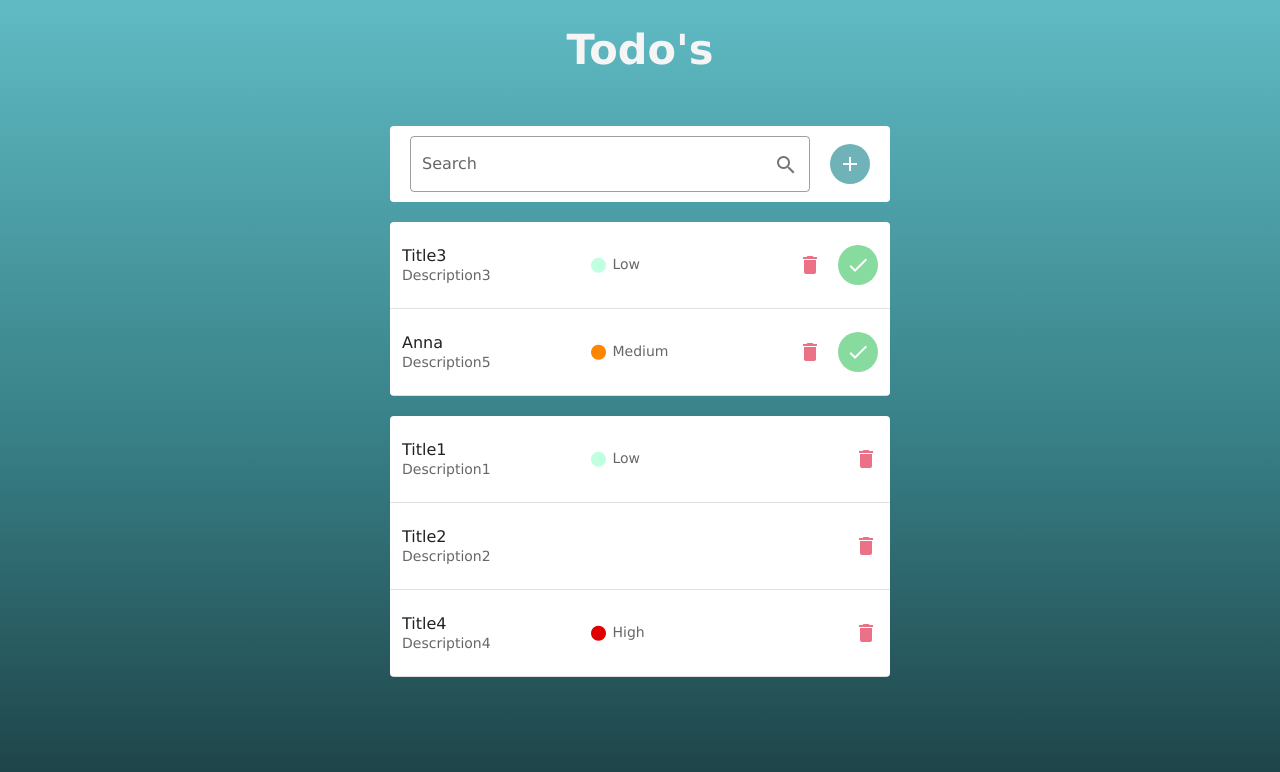
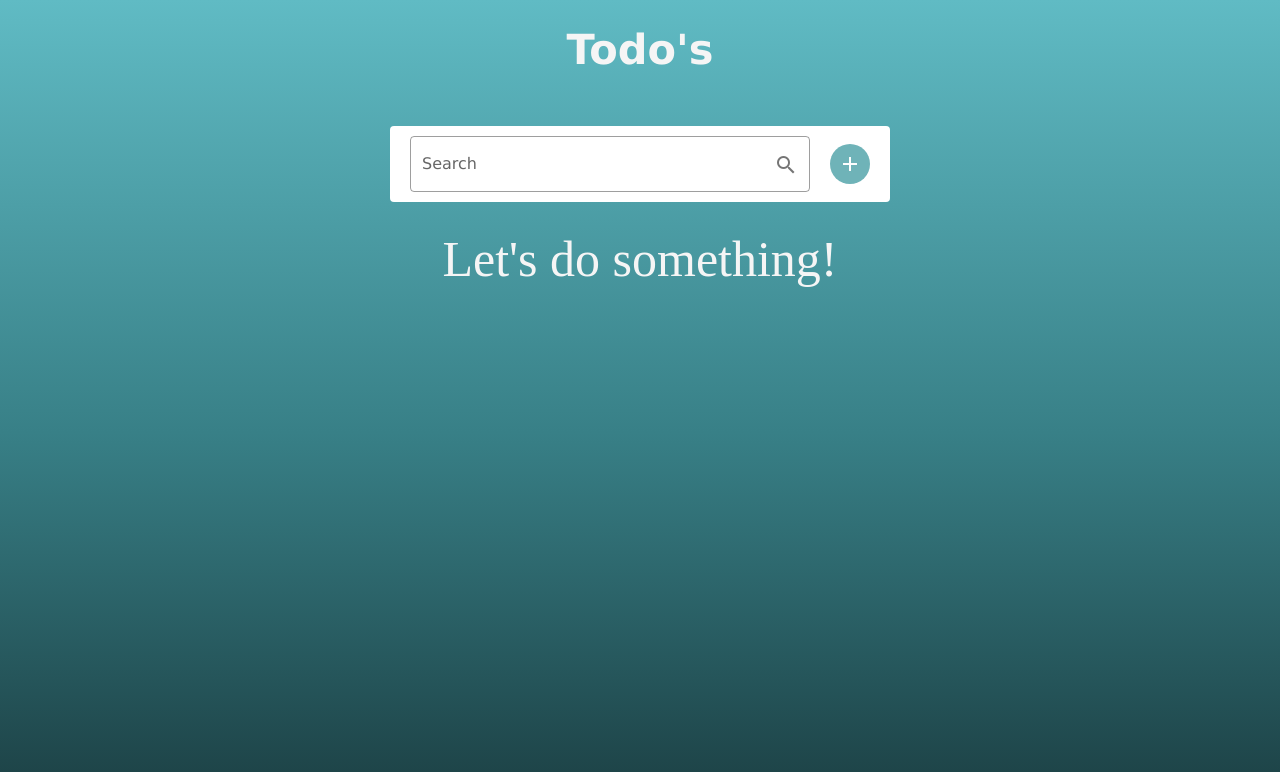
Before and after one commit to bananna96/todo-list, a Vue app: page / in a window 1280 px wide. Shown: the top 772 px of the page. Built offline with nearby package versions, Linux system fonts and the light colour scheme.

Commit message:
[master] more adjustments, added putting back to pending, removed db data

```diff
--- a/src/components/ListItem.vue
+++ b/src/components/ListItem.vue
@@ -5,7 +5,10 @@
 			:key="listItem.id"
 			class="item-container"
 		>
-			<v-col @click="toggleEditable">
+			<v-col
+				:cols="listItem.priority > 0 ? 6 : 8"
+				@click="toggleEditable"
+			>
 				<v-list-item-content>
 					<v-list-item-title>
 						{{ listItem.title }}
@@ -24,6 +27,18 @@
 			<v-col class="col-3">
 				<v-list-item-action>
 					<div class="actions-wrapper">
+						<v-btn
+							color="#FFFFFF"
+							v-show="done"
+							small
+							depressed
+							fab
+							class="arrow-btn"
+						>
+							<v-icon @click="toggleDone" color="#6fb3b8">
+								mdi-arrow-up
+							</v-icon>
+						</v-btn>
 						<v-icon @click="deleteItem()" color="#ea7186">
 							mdi-delete
 						</v-icon>
@@ -72,9 +87,14 @@
 				></v-select>
 			</v-list-item-content>
 			<v-list-item-action>
-				<v-btn class="ma-1" color="green" plain @click="updateTodo">
-					Update
-				</v-btn>
+				<div class="btn-container">
+					<v-btn color="green" plain @click="updateTodo">
+						Update
+					</v-btn>
+					<v-btn color="red" plain @click="toggleEditable">
+						Close
+					</v-btn>
+				</div>
 			</v-list-item-action>
 		</v-list-item>
 		<v-divider></v-divider>
@@ -142,6 +162,17 @@ export default {
 </script>
 
 <style scoped>
+.btn-container {
+	display: flex;
+	flex-direction: column;
+}
+
+.btn-container > button {
+	margin: 5px 0px;
+}
+.arrow-btn {
+	margin-right: 16px;
+}
 .check-btn {
 	margin-left: 16px;
 }
--- a/src/components/TheAddItemDrawer.vue
+++ b/src/components/TheAddItemDrawer.vue
@@ -99,7 +99,7 @@ export default {
 	},
 	methods: {
 		addItem() {
-			if (this.title.length > 0) {
+			if (this.title.trim().length > 0) {
 				this.$store.dispatch("addTodo", {
 					title: this.title,
 					description: this.description,
@@ -107,6 +107,8 @@ export default {
 				});
 				this.toggleDialog();
 			} else {
+				this.btnDisabled = true;
+				this.title = "";
 				this.alert = !this.alert;
 			}
 		},
@@ -155,5 +157,6 @@ export default {
 	flex-direction: column;
 	justify-content: center;
 	align-items: center;
+	padding-top: 10px;
 }
 </style>
--- a/src/components/TheList.vue
+++ b/src/components/TheList.vue
@@ -60,7 +60,7 @@ export default {
 	},
 	computed: {
 		todos() {
-			return this.$store.state.todos;
+			return this.sortByPriority(this.$store.state.todos);
 		},
 		openItems() {
 			return this.getOpenItems(this.$store.state.todos);
@@ -75,6 +75,11 @@ export default {
 		},
 		getOpenItems(items) {
 			return items.filter(item => !item.done);
+		},
+		sortByPriority(array) {
+			return array.sort((a, b) => {
+				return b.priority - a.priority;
+			});
 		},
 	},
 };
--- a/src/db/db.js
+++ b/src/db/db.js
@@ -1,40 +1,4 @@
-let todos = [
-	{
-		id: 0,
-		title: 'Title1',
-		description: 'Description1',
-		done: true,
-		priority: 1,
-	},
-	{
-		id: 1,
-		title: 'Title2',
-		description: 'Description2',
-		done: true,
-		priority: 0,
-	},
-	{
-		id: 2,
-		title: 'Title3',
-		description: 'Description3',
-		done: false,
-		priority: 1,
-	},
-	{
-		id: 3,
-		title: 'Title4',
-		description: 'Description4',
-		done: true,
-		priority: 3,
-	},
-	{
-		id: 4,
-		title: 'Anna',
-		description: 'Description5',
-		done: false,
-		priority: 2,
-	},
-];
+let todos = [];
 
 export default {
 	todos,
```
Also changed, not shown: src/views/Home.vue (+4 -4 lines).
